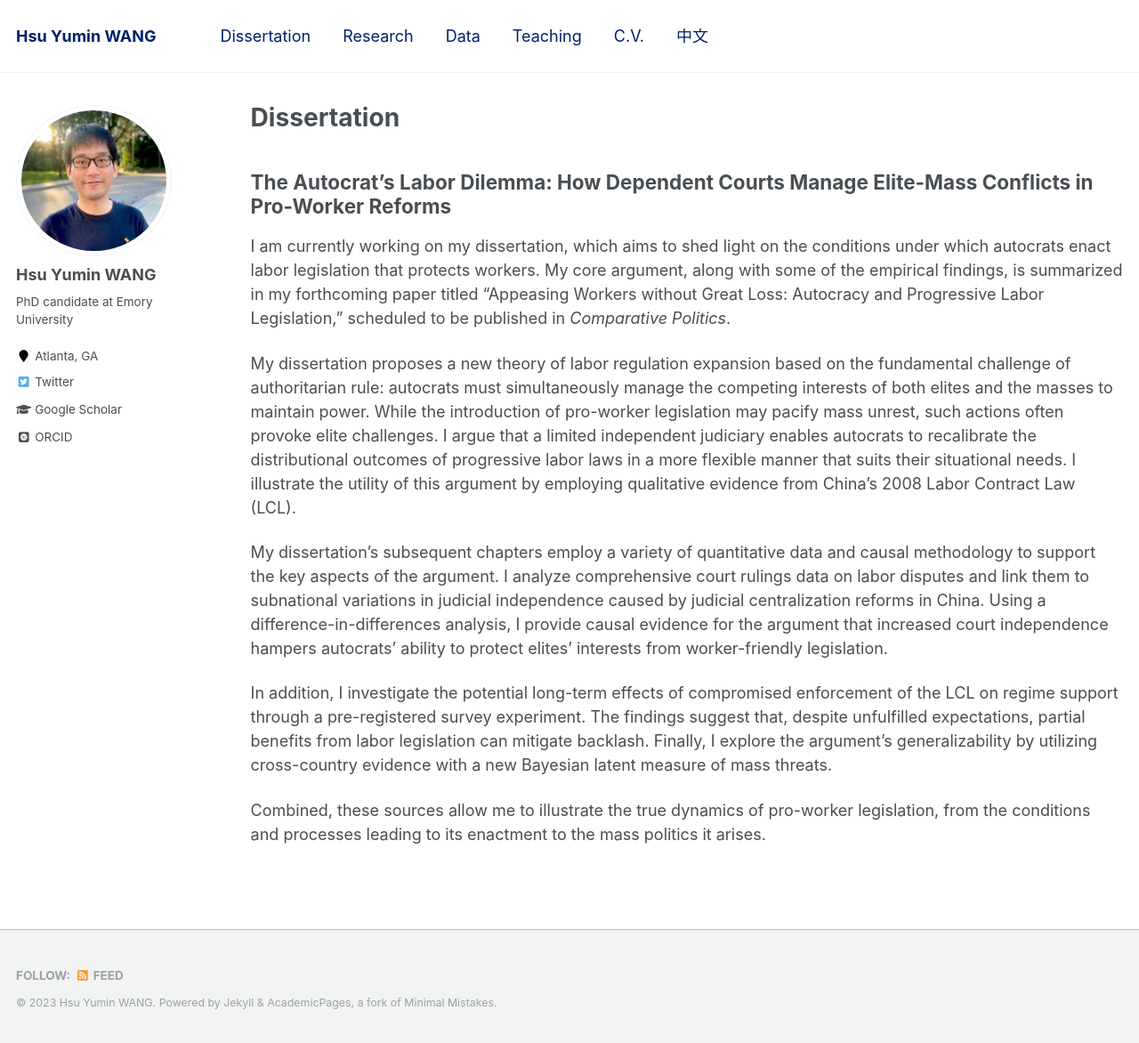
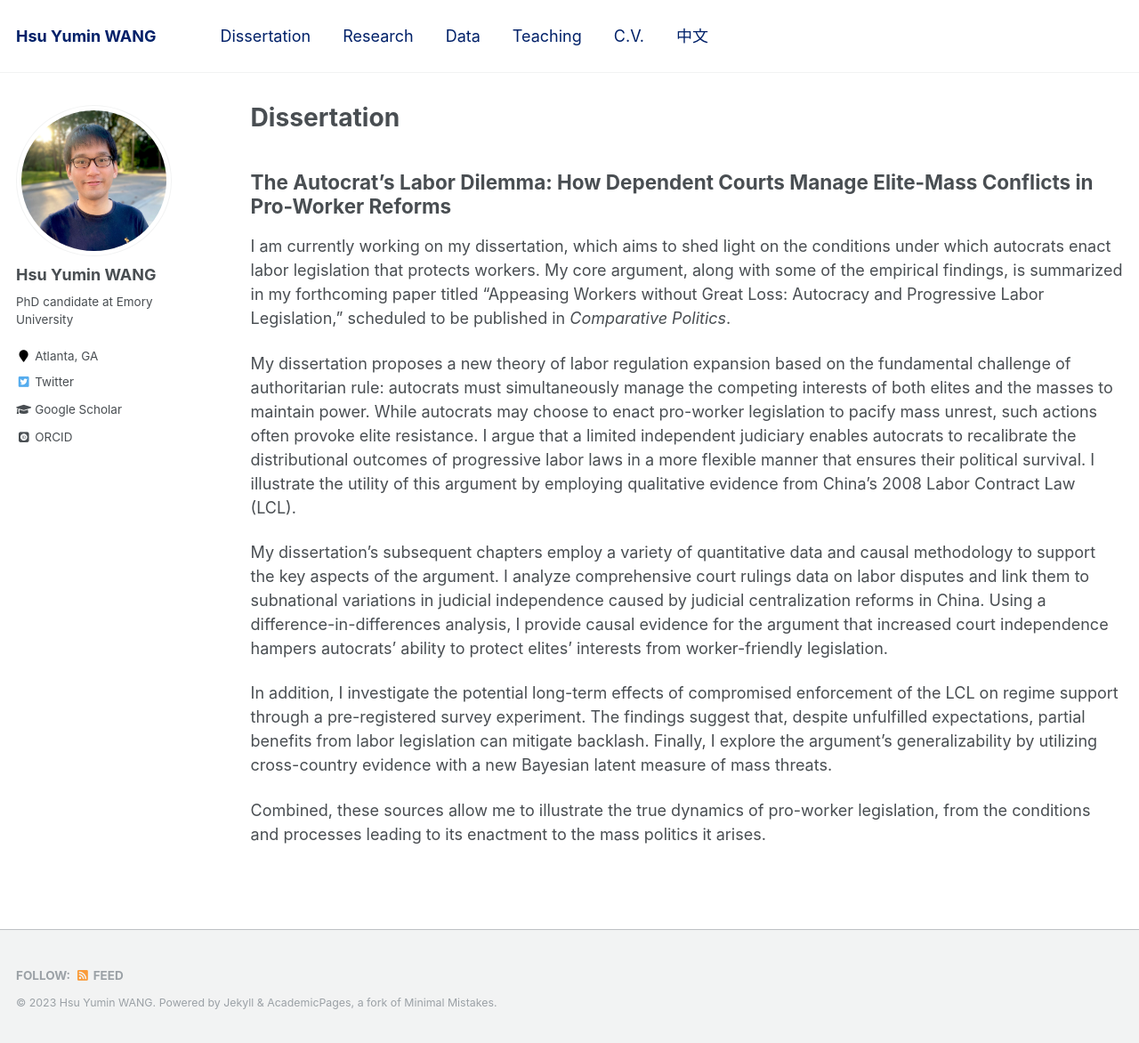
Before and after one commit to hsuyumin/hsuyumin.github.io, a Jekyll site: the page built from _pages/dissertation.md, in a window 1280 px wide and 1172 px high. Shown: the whole window at 89% size. Built offline with Jekyll 4.4.1, drawn with Linux system fonts in a browser that asks for light colours; some web fonts are replaced.

Commit message:
Update dissertation.md

```diff
--- a/_pages/dissertation.md
+++ b/_pages/dissertation.md
@@ -12,7 +12,7 @@ redirect_from:
 
 I am currently working on my dissertation, which aims to shed light on the conditions under which autocrats enact labor legislation that protects workers. My core argument, along with some of the empirical findings, is summarized in my forthcoming paper titled "Appeasing Workers without Great Loss: Autocracy and Progressive Labor Legislation," scheduled to be published in _Comparative Politics_.
 
-My dissertation proposes a new theory of labor regulation expansion based on the fundamental challenge of authoritarian rule: autocrats must simultaneously manage the competing interests of both elites and the masses to maintain power. While the introduction of pro-worker legislation may pacify mass unrest, such actions often provoke elite challenges. I argue that a limited independent judiciary enables autocrats to recalibrate the distributional outcomes of progressive labor laws in a more flexible manner that suits their situational needs. I illustrate the utility of this argument by employing qualitative evidence from China’s 2008 Labor Contract Law (LCL).
+My dissertation proposes a new theory of labor regulation expansion based on the fundamental challenge of authoritarian rule: autocrats must simultaneously manage the competing interests of both elites and the masses to maintain power. While autocrats may choose to enact pro-worker legislation to pacify mass unrest, such actions often provoke elite resistance. I argue that a limited independent judiciary enables autocrats to recalibrate the distributional outcomes of progressive labor laws in a more flexible manner that ensures their political survival. I illustrate the utility of this argument by employing qualitative evidence from China’s 2008 Labor Contract Law (LCL).
 
 My dissertation's subsequent chapters employ a variety of quantitative data and causal methodology to support the key aspects of the argument. I analyze comprehensive court rulings data on labor disputes and link them to subnational variations in judicial independence caused by judicial centralization reforms in China. Using a difference-in-differences analysis, I provide causal evidence for the argument that increased court independence hampers autocrats' ability to protect elites' interests from worker-friendly legislation.
 
```
